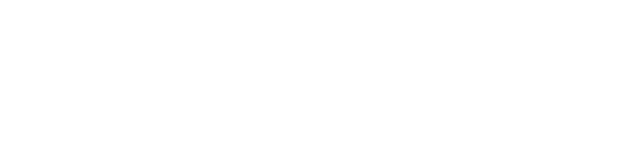
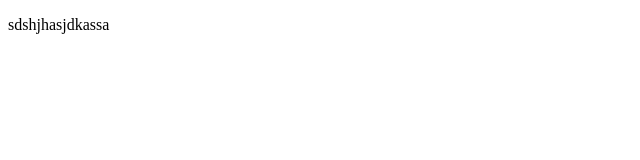
Before and after one commit to EjuMir/My-first-github-repo, a plain HTML site: page index.html in a window 1280 px wide. Shown: the whole page, without its empty margins (0-640 px from the left). Drawn offline with Linux system fonts and the light colour scheme.

Commit message:
added the first blog

```diff
--- /dev/null
+++ b/blog.css
@@ -0,0 +1,3 @@
+p{
+    background-color: blue;
+}
--- a/index.html
+++ b/index.html
@@ -6,6 +6,9 @@
     <title>My first github repo</title>
 </head>
 <body>
+    <div>
+         <p>sdshjhasjdkassa</p>
+    </div>
 
 </body>
 </html>
```
